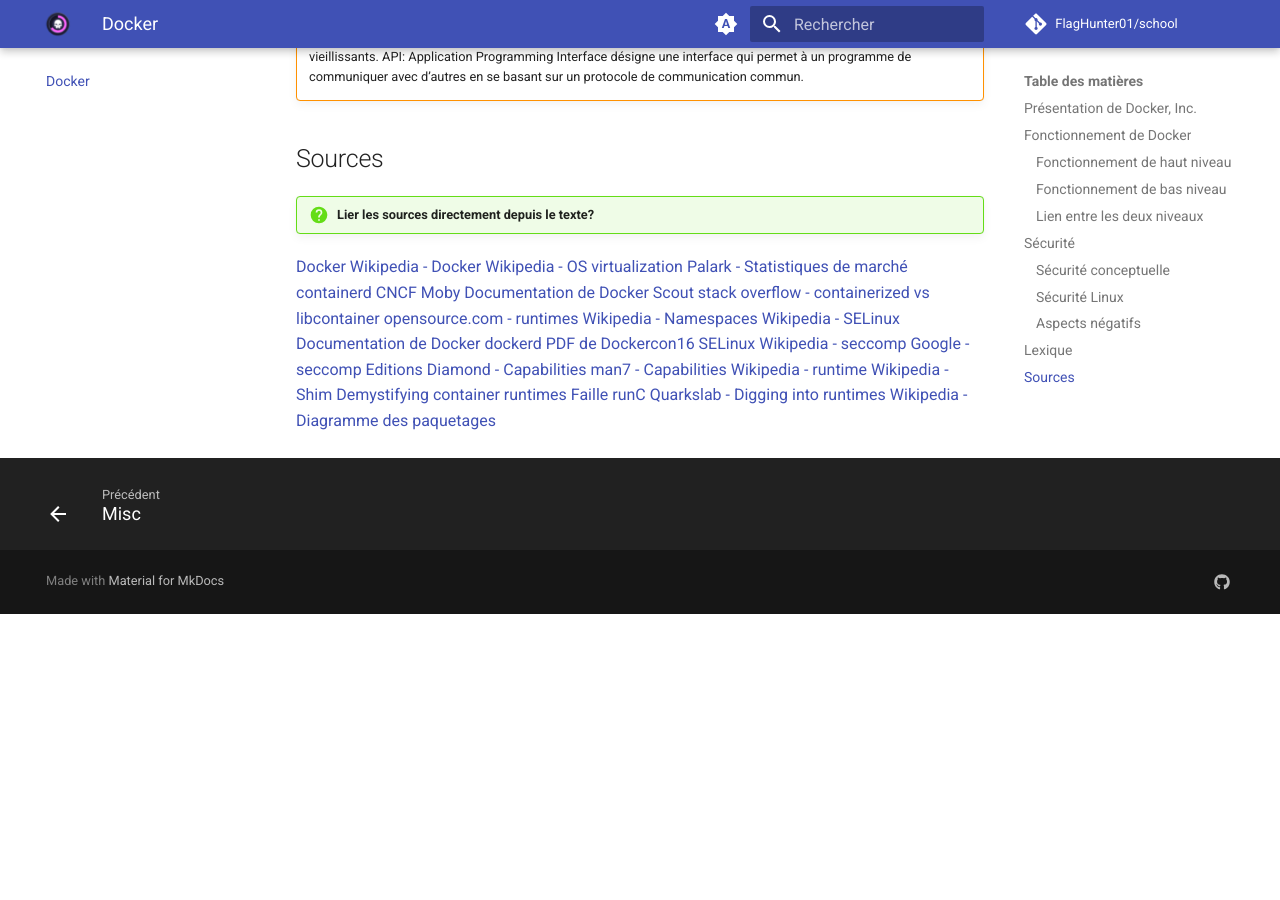
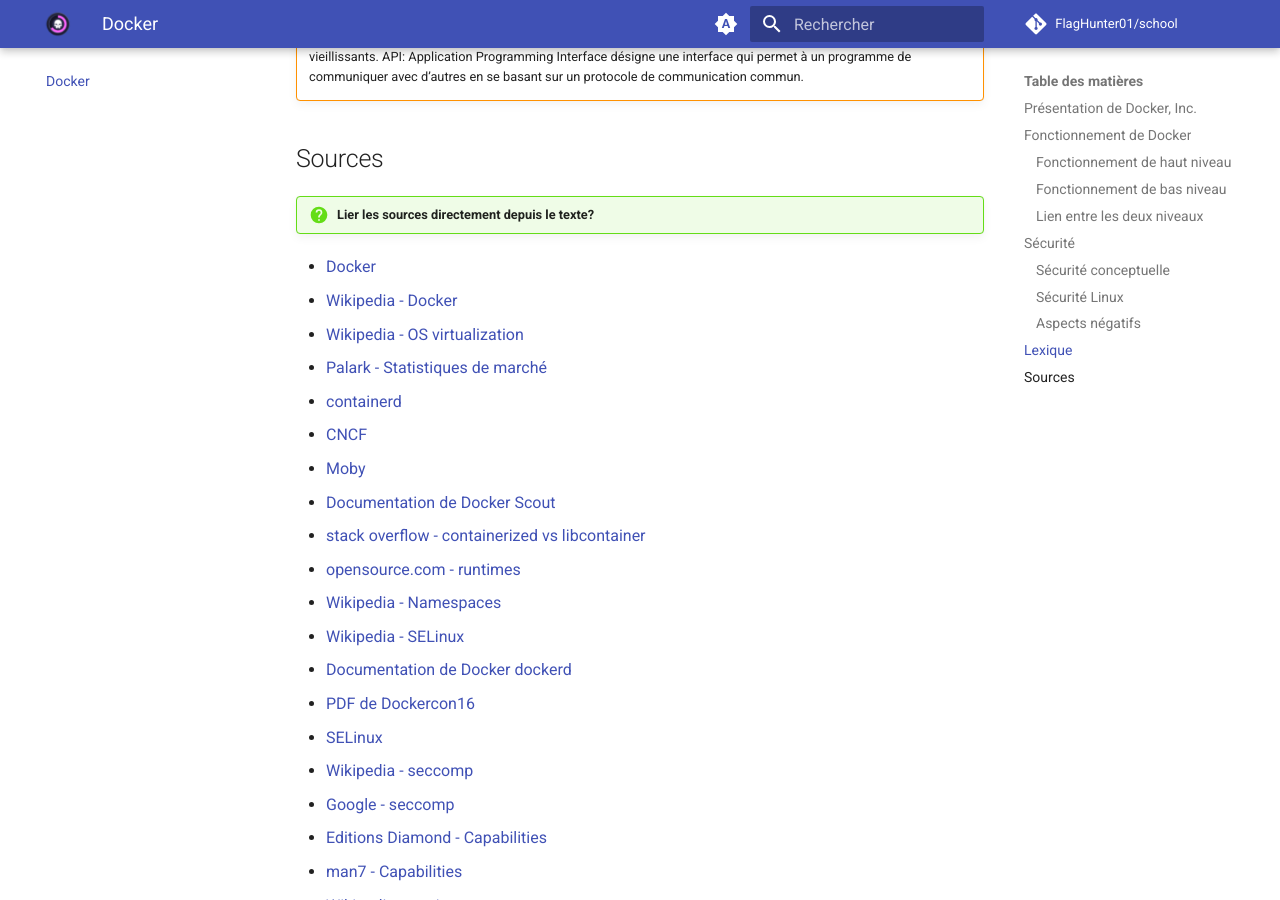
Before and after one commit to FlagHunter01/school, an MkDocs documentation site: the page built from docs/docker.md, in a window 1280 px wide and 900 px high, scrolled down 4076 px. Built offline with MkDocs 1.6.1 and Material for MkDocs 9.7.7, drawn with Linux system fonts in a browser that asks for light colours; comment, search, counter and statistics services are not loaded; before the commit the page ends 4690 px from its top, so only the background shows below that.

Commit message:
Mettre les sources sous forme de liste

```diff
--- a/docs/docker.md
+++ b/docs/docker.md
@@ -109,28 +109,28 @@
 
 !!! question "Lier les sources directement depuis le texte?"
 
-[Docker](https://www.docker.com/)
-[Wikipedia - Docker](https://en.wikipedia.org/wiki/Docker_(software))
-[Wikipedia - OS virtualization](https://en.wikipedia.org/wiki/OS-level_virtualization)
-[Palark - Statistiques de marché ](https://blog.palark.com/kubernetes-and-containers-market-trends-2021/)
-[containerd](https://containerd.io/)
-[CNCF](https://www.cncf.io/announcements/2019/02/28/cncf-announces-containerd-graduation/)
-[Moby](https://mobyproject.org/)
-[Documentation de Docker Scout](https://docs.docker.com/scout/)
-[stack overflow - containerized vs libcontainer](https://stackoverflow.com/questions/62024186/where-does-libcontainer-stand-in-docker-stack)
-[opensource.com - runtimes](https://opensource.com/article/18/1/history-low-level-container-runtimes)
-[Wikipedia - Namespaces](https://en.wikipedia.org/wiki/Namespace)
-[Wikipedia - SELinux](https://en.wikipedia.org/wiki/Security-Enhanced_Linux)
-[Documentation de Docker dockerd](https://docs.docker.com/engine/reference/commandline/dockerd/)
-[PDF de Dockercon16](https://github.com/crosbymichael/dockercon-2016/blob/master/Creating%20Containerd.pdf)
-[SELinux](https://selinuxproject.org/page/Main_Page)
-[Wikipedia - seccomp](https://en.wikipedia.org/wiki/Seccomp)
-[Google - seccomp](https://code.google.com/archive/p/seccompsandbox/wikis/overview.wiki)
-[Editions Diamond - Capabilities](https://connect.ed-diamond.com/GNU-Linux-Magazine/glmf-164/les-capabilities-sous-linux)
-[man7 - Capabilities](https://man7.org/linux/man-pages/man7/capabilities.7.html)
-[Wikipedia - runtime](https://fr.wikipedia.org/wiki/Environnement_d%27ex%C3%A9cution)
-[Wikipedia - Shim](https://en.wikipedia.org/wiki/Shim_(computing))
-[Demystifying container runtimes](https://lwn.net/Articles/741897/)
-[Faille runC](https://www.lemondeinformatique.fr/actualites/lire-snyk-aide-les-devsecops-a-gerer-les-risques-des-applications-cloud-92456.html)
-[Quarkslab - Digging into runtimes](https://blog.quarkslab.com/digging-into-runtimes-runc.html)
-[Wikipedia - Diagramme des paquetages](https://fr.wikipedia.org/wiki/Diagramme_des_paquetages)
+- [Docker](https://www.docker.com/)
+- [Wikipedia - Docker](https://en.wikipedia.org/wiki/Docker_(software))
+- [Wikipedia - OS virtualization](https://en.wikipedia.org/wiki/OS-level_virtualization)
+- [Palark - Statistiques de marché ](https://blog.palark.com/kubernetes-and-containers-market-trends-2021/)
+- [containerd](https://containerd.io/)
+- [CNCF](https://www.cncf.io/announcements/2019/02/28/cncf-announces-containerd-graduation/)
+- [Moby](https://mobyproject.org/)
+- [Documentation de Docker Scout](https://docs.docker.com/scout/)
+- [stack overflow - containerized vs libcontainer](https://stackoverflow.com/questions/62024186/where-does-libcontainer-stand-in-docker-stack)
+- [opensource.com - runtimes](https://opensource.com/article/18/1/history-low-level-container-runtimes)
+- [Wikipedia - Namespaces](https://en.wikipedia.org/wiki/Namespace)
+- [Wikipedia - SELinux](https://en.wikipedia.org/wiki/Security-Enhanced_Linux)
+- [Documentation de Docker dockerd](https://docs.docker.com/engine/reference/commandline/dockerd/)
+- [PDF de Dockercon16](https://github.com/crosbymichael/dockercon-2016/blob/master/Creating%20Containerd.pdf)
+- [SELinux](https://selinuxproject.org/page/Main_Page)
+- [Wikipedia - seccomp](https://en.wikipedia.org/wiki/Seccomp)
+- [Google - seccomp](https://code.google.com/archive/p/seccompsandbox/wikis/overview.wiki)
+- [Editions Diamond - Capabilities](https://connect.ed-diamond.com/GNU-Linux-Magazine/glmf-164/les-capabilities-sous-linux)
+- [man7 - Capabilities](https://man7.org/linux/man-pages/man7/capabilities.7.html)
+- [Wikipedia - runtime](https://fr.wikipedia.org/wiki/Environnement_d%27ex%C3%A9cution)
+- [Wikipedia - Shim](https://en.wikipedia.org/wiki/Shim_(computing))
+- [Demystifying container runtimes](https://lwn.net/Articles/741897/)
+- [Faille runC](https://www.lemondeinformatique.fr/actualites/lire-snyk-aide-les-devsecops-a-gerer-les-risques-des-applications-cloud-92456.html)
+- [Quarkslab - Digging into runtimes](https://blog.quarkslab.com/digging-into-runtimes-runc.html)
+- [Wikipedia - Diagramme des paquetages](https://fr.wikipedia.org/wiki/Diagramme_des_paquetages)
```
